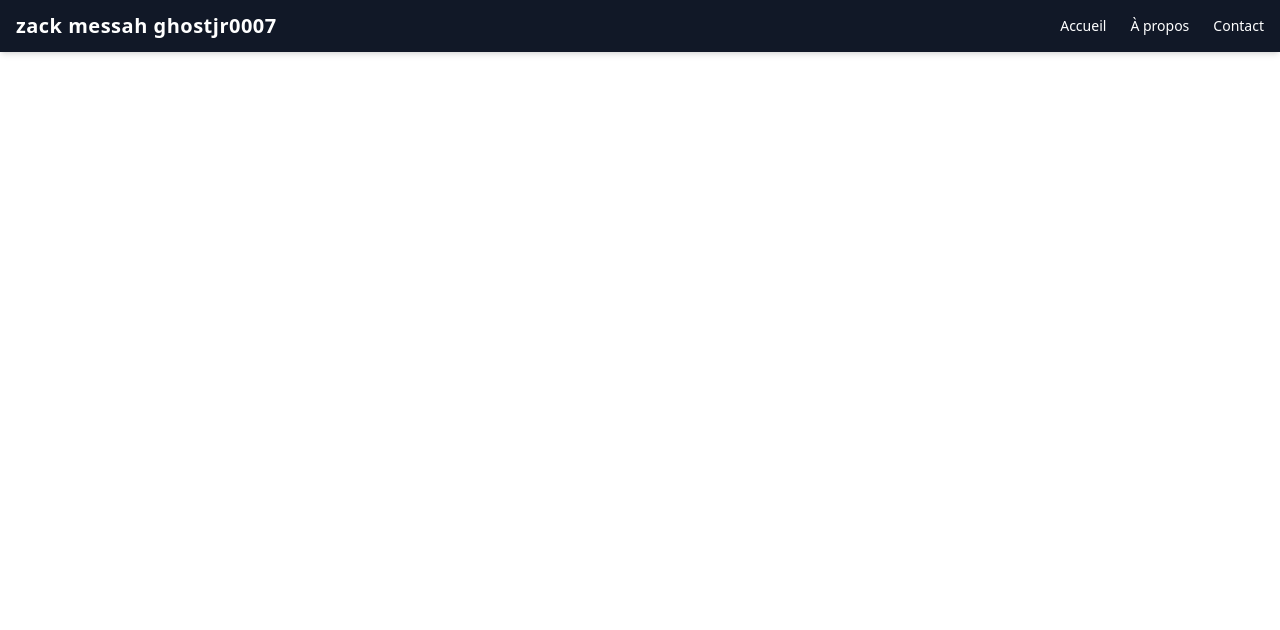
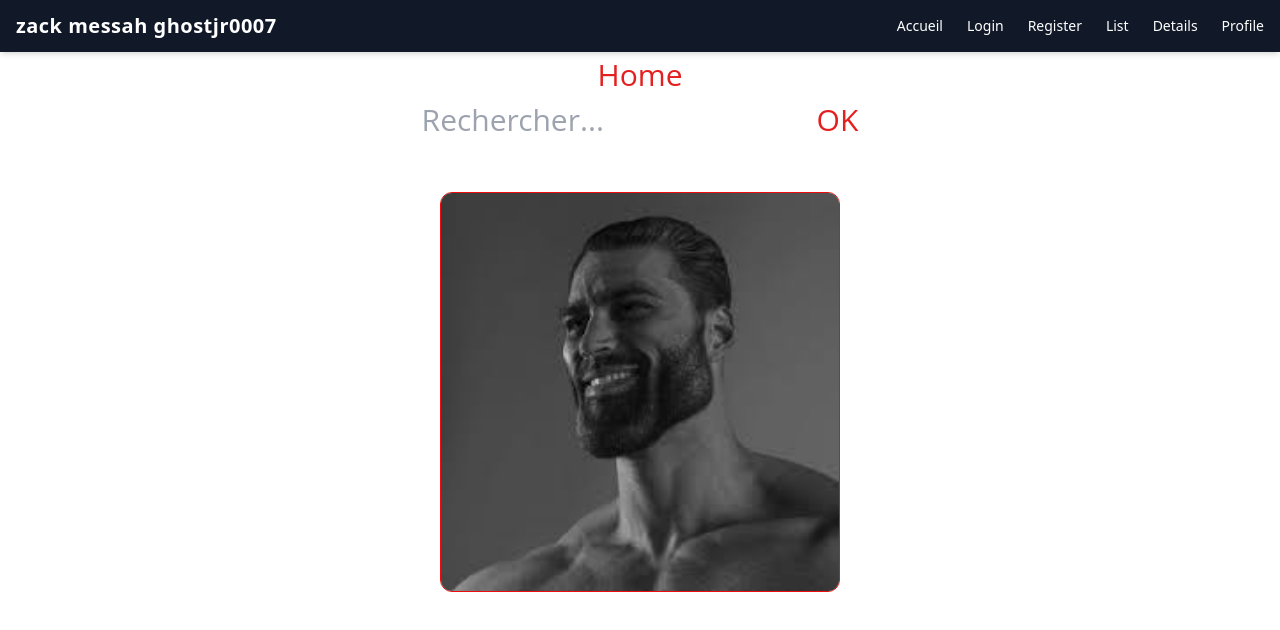
Before and after one commit to zacharyb12/demo-angular-git-2, an Angular app: page / in a window 1280 px wide. Shown: the top 630 px of the page. Built offline with nearby package versions, Linux system fonts and the light colour scheme.

Commit message:
validation navbar

```diff
--- a/src/app/components/navbar/navbar.html
+++ b/src/app/components/navbar/navbar.html
@@ -17,17 +17,38 @@
         </a>
       </li>
       <li>
-        <a routerLink="/a-propos"
+        <a routerLink="/login"
            routerLinkActive="text-indigo-400 border-b-2 border-indigo-400"
            class="hover:text-indigo-400 transition pb-1">
-          À propos
+          Login
         </a>
       </li>
       <li>
-        <a routerLink="/contact"
+        <a routerLink="/register"
            routerLinkActive="text-indigo-400 border-b-2 border-indigo-400"
            class="hover:text-indigo-400 transition pb-1">
-          Contact
+          Register
+        </a>
+      </li>
+            <li>
+        <a routerLink="/list"
+           routerLinkActive="text-indigo-400 border-b-2 border-indigo-400"
+           class="hover:text-indigo-400 transition pb-1">
+          List
+        </a>
+      </li>
+            <li>
+        <a routerLink="/details"
+           routerLinkActive="text-indigo-400 border-b-2 border-indigo-400"
+           class="hover:text-indigo-400 transition pb-1">
+          Details
+        </a>
+      </li>
+            <li>
+        <a routerLink="/profile"
+           routerLinkActive="text-indigo-400 border-b-2 border-indigo-400"
+           class="hover:text-indigo-400 transition pb-1">
+          Profile
         </a>
       </li>
     </ul>
@@ -48,11 +69,17 @@
 
   <div *ngIf="menuOuvert"
        class="md:hidden bg-gray-800 px-4 pb-4 flex flex-col gap-3 text-sm font-medium">
-    <a routerLink="/accueil" routerLinkActive="text-indigo-400"
+    <a routerLink="/" routerLinkActive="text-indigo-400"
        class="hover:text-indigo-400 transition" (click)="toggleMenu()">Accueil</a>
-    <a routerLink="/a-propos" routerLinkActive="text-indigo-400"
-       class="hover:text-indigo-400 transition" (click)="toggleMenu()">À propos</a>
-    <a routerLink="/contact" routerLinkActive="text-indigo-400"
-       class="hover:text-indigo-400 transition" (click)="toggleMenu()">Contact</a>
+    <a routerLink="/login" routerLinkActive="text-indigo-400"
+       class="hover:text-indigo-400 transition" (click)="toggleMenu()">Login</a>
+    <a routerLink="/register" routerLinkActive="text-indigo-400"
+       class="hover:text-indigo-400 transition" (click)="toggleMenu()">Register</a>
+        <a routerLink="/list" routerLinkActive="text-indigo-400"
+       class="hover:text-indigo-400 transition" (click)="toggleMenu()">List</a>
+        <a routerLink="/details" routerLinkActive="text-indigo-400"
+       class="hover:text-indigo-400 transition" (click)="toggleMenu()">Details</a>
+               <a routerLink="/profile" routerLinkActive="text-indigo-400"
+       class="hover:text-indigo-400 transition" (click)="toggleMenu()">Profile</a>
   </div>
 </nav>
```
Also changed, not shown: src/app/app.routes.ts (+12 -1 lines).
